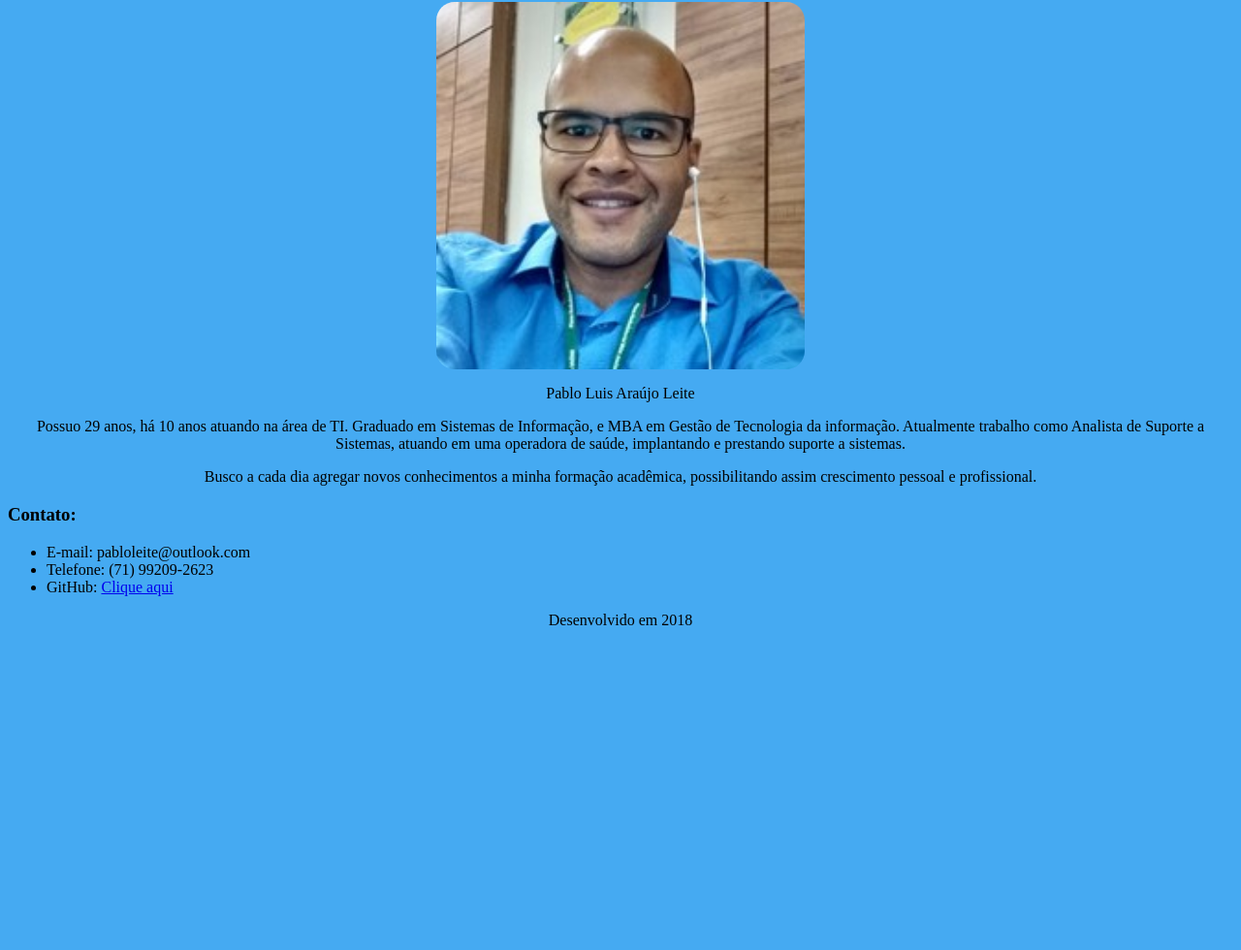
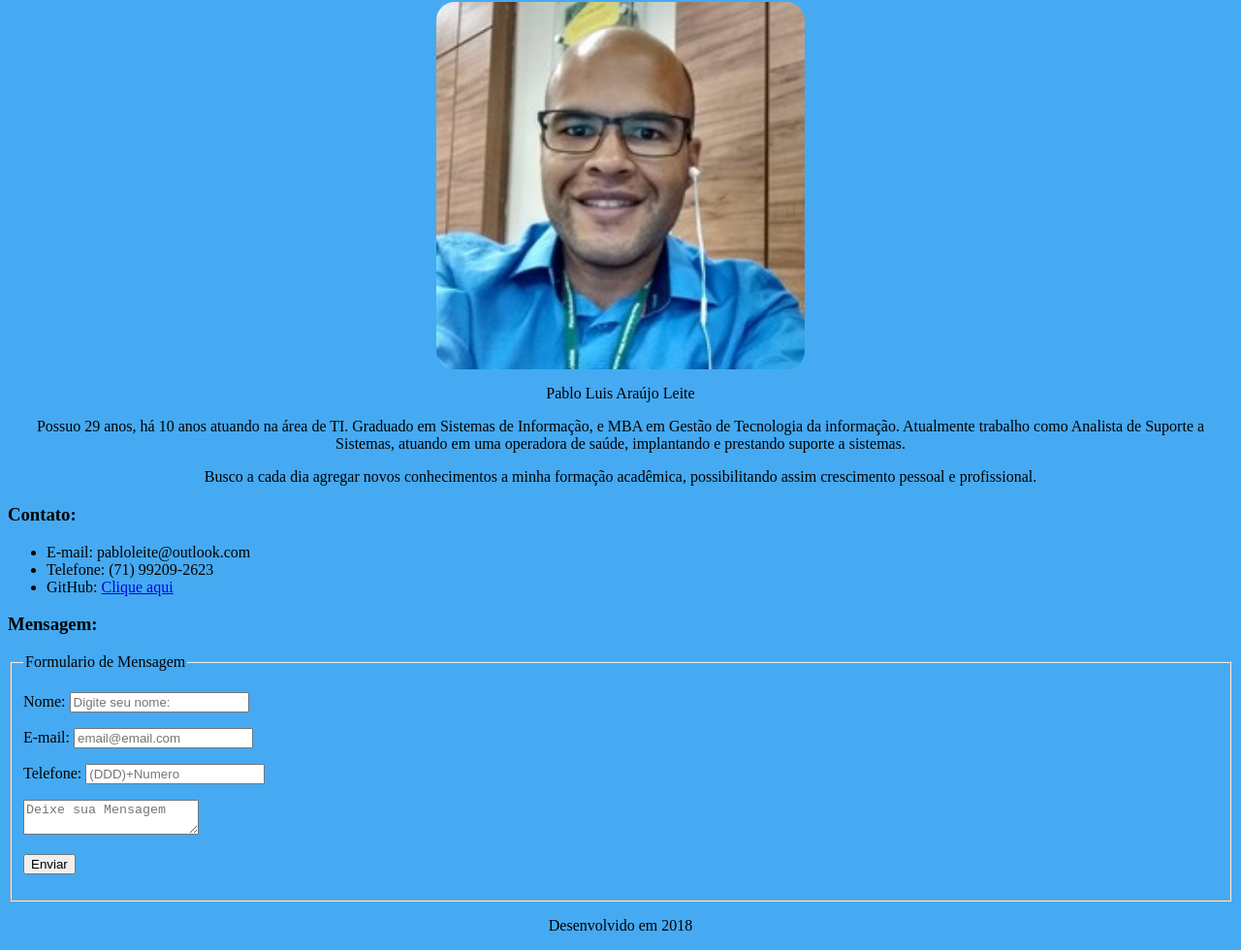
Before and after one commit to pabloleite88/perfil, a plain HTML site: page index.html in a window 1280 px wide. Shown: the part 78-1058 px from the top of the page at 97% size. Before the commit the page ends 800 px from the top, so only its background shows below. Drawn offline with Linux system fonts and the light colour scheme.

Commit message:
Adicionando formulario

```diff
--- a/index.html
+++ b/index.html
@@ -6,6 +6,7 @@
     <meta name="author:" content="Pablo Luis Araujo Leite">
     <meta name="description" content="Primeira página web criada no curso Universo Front-end">
     <link rel="stylesheet" href="css/styles.css">
+
   </head>
   <body>
     <header>
@@ -26,9 +27,37 @@
         <li>GitHub: <a target="_blank" href="https://github.com/pabloleite88">Clique aqui</a></li>
       </ul>
     </section>
+    <section>
+      <h3>Mensagem:</h3>
+      <!-- <form class="" action="index.html" method="post"> -->
+      <form>
+        <fieldset>
+          <legend>Formulario de Mensagem</legend>
+          <p>
+            <label for="">Nome:</label>
+            <input type="text" name="" value="" placeholder="Digite seu nome:" id="formNome">
+          </p>
+          <p>
+            <label for="">E-mail:</label>
+            <input type="email" name="" value="" placeholder="email@email.com" id="formEmail">
+          </p>
+          <p>
+            <label for="">Telefone:</label>
+            <input type="tel" name="" value="" placeholder="(DDD)+Numero" id="formTel">
+          </p>
+          <p>
+            <textarea name="name" id="Mensagem" placeholder="Deixe sua Mensagem"></textarea>
+          </p>
+          <p>
+            <input type="submit" name="" onclick="enviar()" value="Enviar">
+          </p>
+        </fieldset>
+      </form>
+    </section>
     <footer>
       <p class="texto-centro">Desenvolvido em 2018</p>
     </footer>
-
+    <script src="js/formulario.js">
+    </script>
   </body>
 </html>
--- /dev/null
+++ b/js/formulario.js
@@ -0,0 +1,10 @@
+function enviar() {
+  var nome= document.getElementById("formNome");
+
+  if (nome.value != "") {
+    alert("Obrigado " + nome.value+ "!");
+  } else {
+    alert("Por gentileza, coloque seus dados");
+  }
+
+}
```
